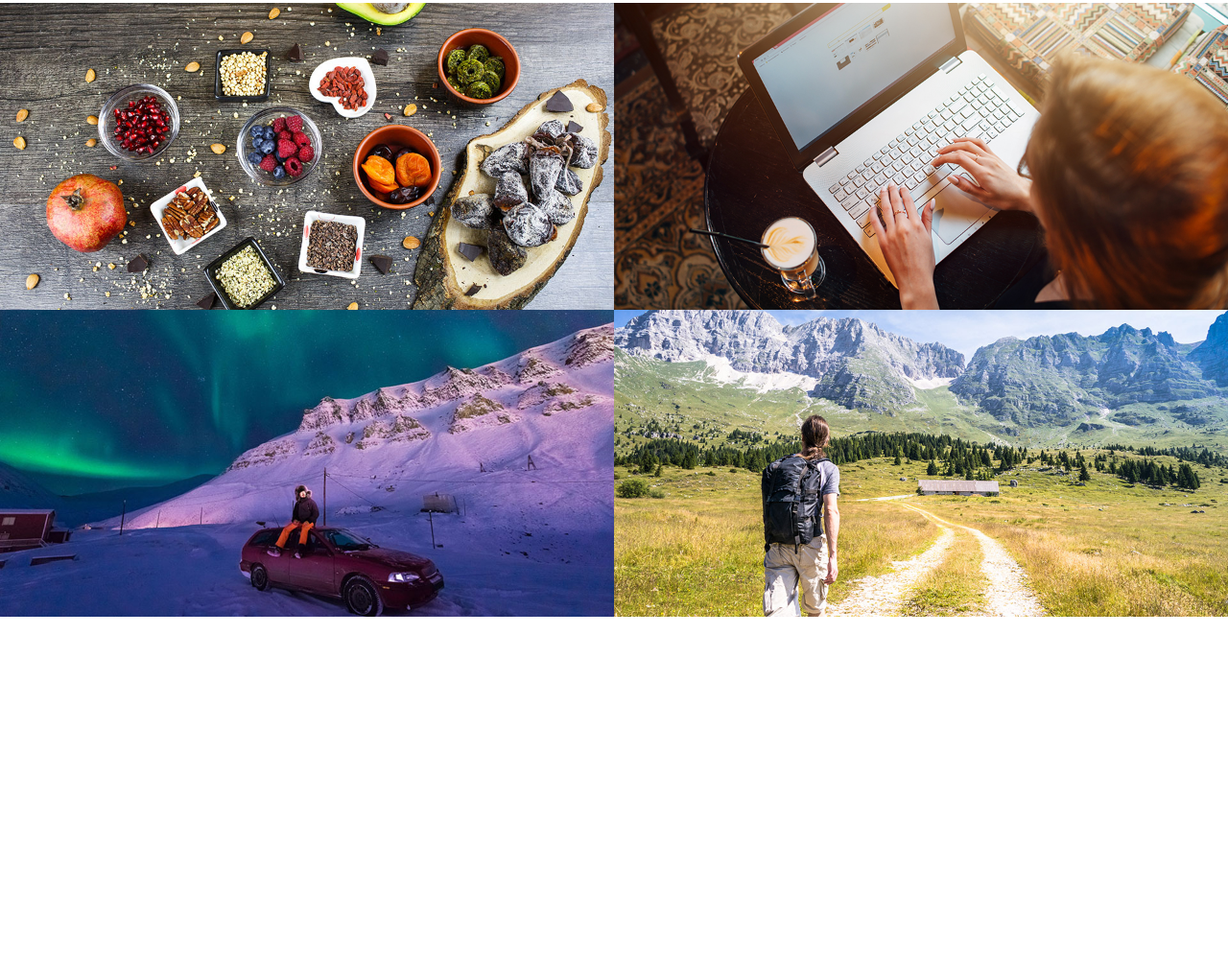
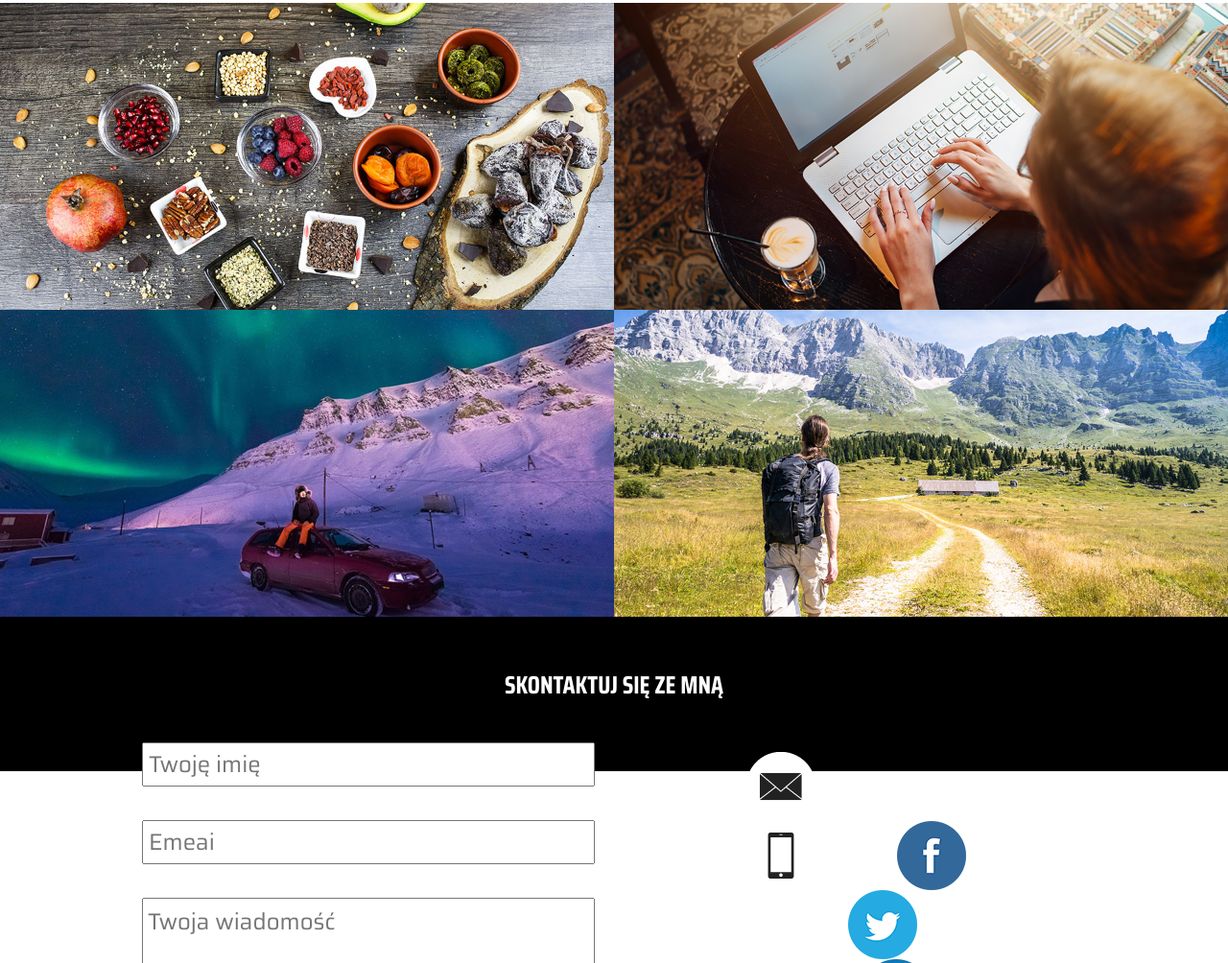
Before and after one commit to cymande0/CSS-HTML, a plain HTML site: page 15d-projekt-wizytowka/index.html in a window 1280 px wide. Shown: the part 4183-5187 px from the top of the page at 96% size. Before the commit the page ends 5066 px from the top, so only its background shows below. Drawn offline with Linux system fonts and the light colour scheme.

Commit message:
Contact section and footer completed

```diff
--- a/15d-projekt-wizytowka/css/style.css
+++ b/15d-projekt-wizytowka/css/style.css
@@ -641,7 +641,7 @@
 /*Sekcja 4 - hobby*/
 
 .hobby h1 {
-    font-family: 'Saira', sans-serif;
+    font-family: 'Saira Condensed', sans-serif;
     padding: 20px 0;
     font-size: 36px;
     font-style: normal;
@@ -743,3 +743,133 @@
         font-size: 40px;
     }
 }
+
+
+/*Sekcja 5 - kontakt*/
+
+.contact {
+    background-color: black;
+    padding: 30px 20px;
+}
+
+
+.contact h1 {
+    font-family: 'Saira Condensed', sans-serif;
+    padding: 20px 0;
+    font-size: 26px;
+    font-style: normal;
+    text-align: center;
+    text-transform: uppercase;
+    color: white;
+}
+
+.contact .wrap {
+    padding-top: 20px;
+    max-width: 1024px;
+    margin: 0 auto;
+}
+
+.contact input,
+.contact button,
+.contact textarea {
+    width: 100%;
+    margin-bottom: 25px;
+    padding: 5px;
+    font-size: 12px;
+    font-family: 'Saira', sans-serif;
+}
+
+.contact input {
+    height: 36px;
+}
+
+.contact textarea {
+    height: 120px;
+}
+
+.contact button {
+    height: 40px;
+    font-size: 14px;
+    color: white;
+    background-color: black;
+    border: 2px solid white;
+}
+
+.contact .socials {
+    padding-top: 30px;
+    font-size: 0px;
+}
+
+.contact .social {
+    font-family: 'Saira Condensed', sans-serif;
+    padding: 10px 0;
+    color: white;
+}
+
+.contact .social img {
+    float: left;
+}
+
+.contact .social span {
+    float: left;
+    line-height: 72px;
+    padding-left: 20px;
+    font-size: 20px;
+}
+
+@media(min-width: 533px) {
+    .contact .social {
+        display: inline-block;
+        width: 50%;
+    }
+}
+
+@media(min-width: 1024px) {
+
+    .conact h1 {
+        font-size: 60px;
+        padding: 30px 0;
+    }
+
+    .contact form,
+    .contact .socials {
+        float: left;
+        width: 50%;
+        padding: 0 20px;
+
+    }
+
+    .contact input,
+    .contact button,
+    .contact textarea {
+        margin-bottom: 35px;
+    }
+
+    .contact .social {
+        display: block;
+        margin: 0 auto;
+    }
+
+    .contact input {
+        height: 46px;
+        font-size: 24px;
+    }
+
+    .contact textarea {
+        height: 180px;
+        font-size: 24px;
+    }
+
+    .contact button {
+        height: 50px;
+        font-size: 20px;
+        transition: .3s;
+        cursor: pointer;
+    }
+
+    .contact button:hover {
+        color: black;
+        background-color: #fff;
+    }
+
+}
--- a/15d-projekt-wizytowka/index.html
+++ b/15d-projekt-wizytowka/index.html
@@ -86,8 +86,6 @@
         </div>
     </section>
 
-
-
     <section class="hobby clearfix">
         <h1>W wolnym czasie uwielbiam</h1>
         <div class="item">
@@ -105,8 +103,31 @@
 
 
     </section>
-    <section></section>
+
+
+    <section class="contact">
+        <h1>Skontaktuj się ze mną</h1>
+        <div class="wrap">
+            <form>
+                <input type="text" placeholder="Twoję imię">
+                <input type="text" placeholder="Emeai">
+                <textarea placeholder="Twoja wiadomość"></textarea>
+                <button>Wyślij wiadomość</button>
+            </form>
+
+            <div class="socials clerafix">
+                <div class="social"><img src="images/contact1.png" alt="kontakt"><span>mail.domena.pl</span></div>
+
+                <div class="social"><img src="images/contact2.png" alt="telefon"><span>5858544</span></div>
+
+                <div class="social"><img src="images/contact3.png" alt="facebook"><span>adamnowak</span></div>
+
+                <div class="social"><img src="images/contact4.png" alt="twitter"><span>@adamnowak</span></div>
+
+                <div class="social"><img src="images/contact5.png" alt="linkedin"><span>adamnowak</span></div>
+            </div>
+
+        </div>
+    </section>
     <footer></footer>
-</body>
-
-</html>
+</body></html>
```
